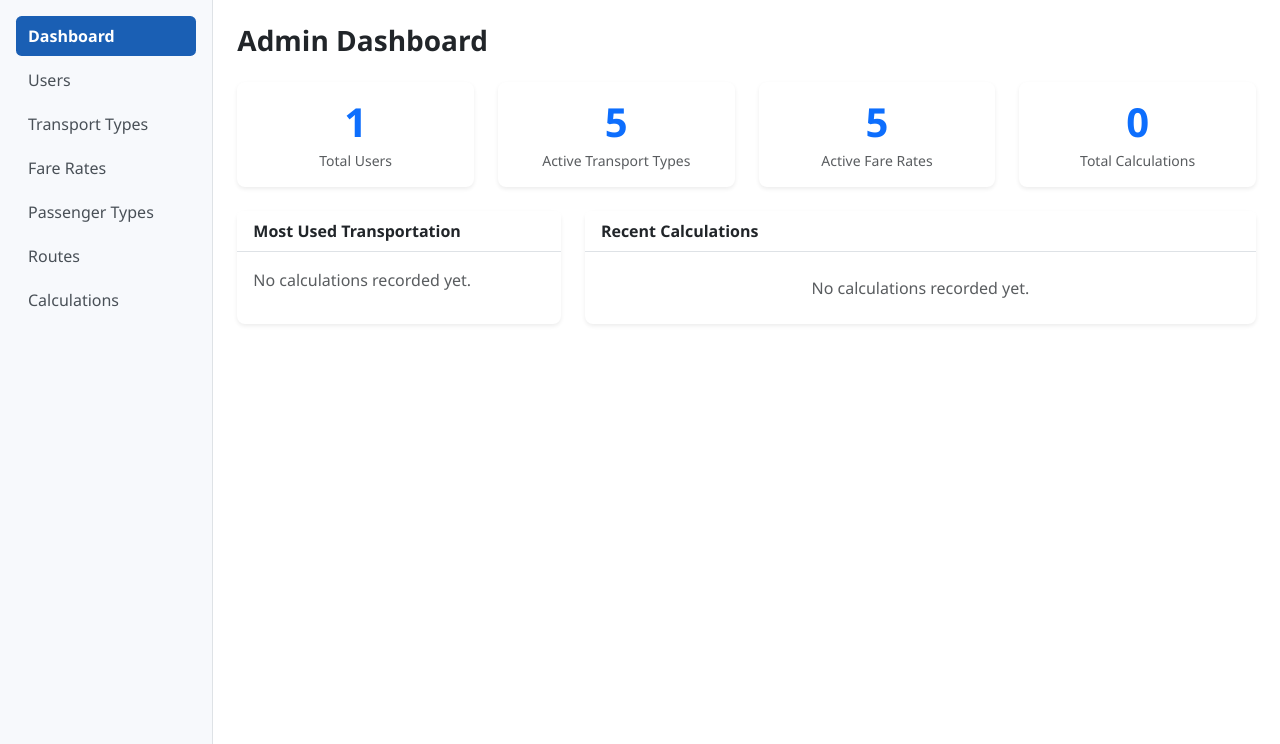
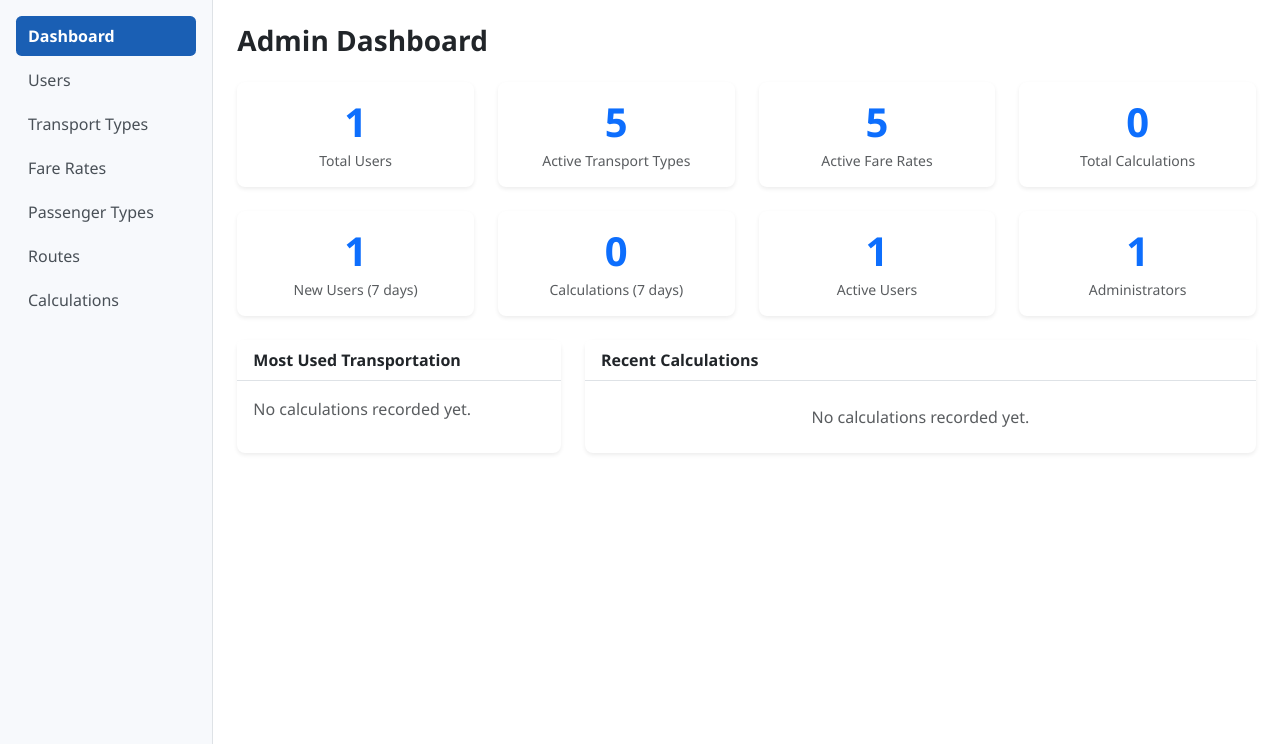
Before and after one commit to benrehhhh/FareCal, a Flask app: page /admin in a window 1280 px wide. Shown: the part 59-803 px from the top of the page. Run offline with Flask 3, Linux system fonts and the light colour scheme; the visitor is signed in with stand-in values (Sample User, id 1); data comes from the database, SQL or seed files in the repository; data that the repository does not hold is empty; some libraries are stand-ins or nearby versions.

Commit message:
Add admin dashboard weekly stats and test sweep for fares, routes, history search/export, and account

```diff
--- a/routes/admin.py
+++ b/routes/admin.py
@@ -72,6 +72,27 @@ def dashboard():
         total_calculations = cur.fetchone()["c"]
 
         cur.execute(
+            "SELECT COUNT(*) AS c FROM users WHERE status = 'active'"
+        )
+        active_users = cur.fetchone()["c"]
+
+        cur.execute("SELECT COUNT(*) AS c FROM users WHERE role = 'admin'")
+        admin_count = cur.fetchone()["c"]
+
+        cur.execute(
+            "SELECT COUNT(*) AS c FROM users WHERE created_at >= DATE_SUB(CURDATE(), INTERVAL 7 DAY)"
+        )
+        new_users_7d = cur.fetchone()["c"]
+
+        cur.execute(
+            """
+            SELECT COUNT(*) AS c FROM fare_calculations
+            WHERE calculated_at >= DATE_SUB(NOW(), INTERVAL 7 DAY)
+            """
+        )
+        calcs_7d = cur.fetchone()["c"]
+
+        cur.execute(
             """
             SELECT tt.name AS transport_name, COUNT(*) AS c
             FROM fare_calculations fc
@@ -102,6 +123,10 @@ def dashboard():
         "admin/dashboard.html",
         active="dashboard",
         total_users=total_users,
+        active_users=active_users,
+        admin_count=admin_count,
+        new_users_7d=new_users_7d,
+        calcs_7d=calcs_7d,
         active_transports=active_transports,
         active_fare_rates=active_fare_rates,
         total_calculations=total_calculations,
--- a/templates/admin/dashboard.html
+++ b/templates/admin/dashboard.html
@@ -36,6 +36,41 @@
             <div class="card-body">
                 <div class="display-6 fw-bold text-primary">{{ total_calculations }}</div>
                 <div class="text-muted small mt-1">Total Calculations</div>
+            </div>
+        </div>
+    </div>
+</div>
+
+<div class="row g-4 mb-4">
+    <div class="col-6 col-lg-3">
+        <div class="card border-0 shadow-sm h-100 text-center">
+            <div class="card-body">
+                <div class="display-6 fw-bold text-primary">{{ new_users_7d }}</div>
+                <div class="text-muted small mt-1">New Users (7 days)</div>
+            </div>
+        </div>
+    </div>
+    <div class="col-6 col-lg-3">
+        <div class="card border-0 shadow-sm h-100 text-center">
+            <div class="card-body">
+                <div class="display-6 fw-bold text-primary">{{ calcs_7d }}</div>
+                <div class="text-muted small mt-1">Calculations (7 days)</div>
+            </div>
+        </div>
+    </div>
+    <div class="col-6 col-lg-3">
+        <div class="card border-0 shadow-sm h-100 text-center">
+            <div class="card-body">
+                <div class="display-6 fw-bold text-primary">{{ active_users }}</div>
+                <div class="text-muted small mt-1">Active Users</div>
+            </div>
+        </div>
+    </div>
+    <div class="col-6 col-lg-3">
+        <div class="card border-0 shadow-sm h-100 text-center">
+            <div class="card-body">
+                <div class="display-6 fw-bold text-primary">{{ admin_count }}</div>
+                <div class="text-muted small mt-1">Administrators</div>
             </div>
         </div>
     </div>
```
Also changed, not shown: tests/test_routes.py (+119 -0 lines).
